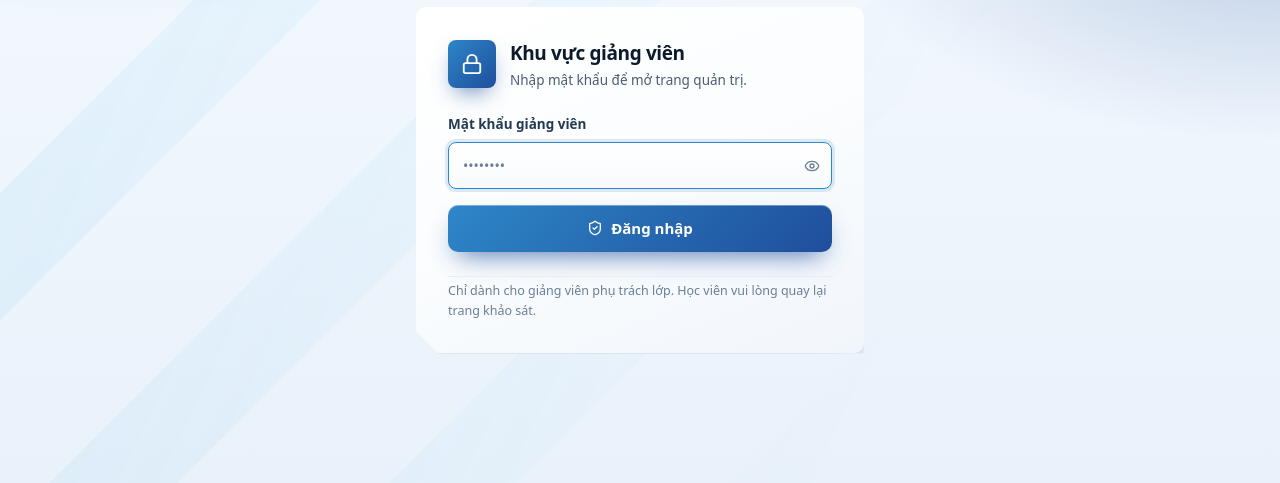
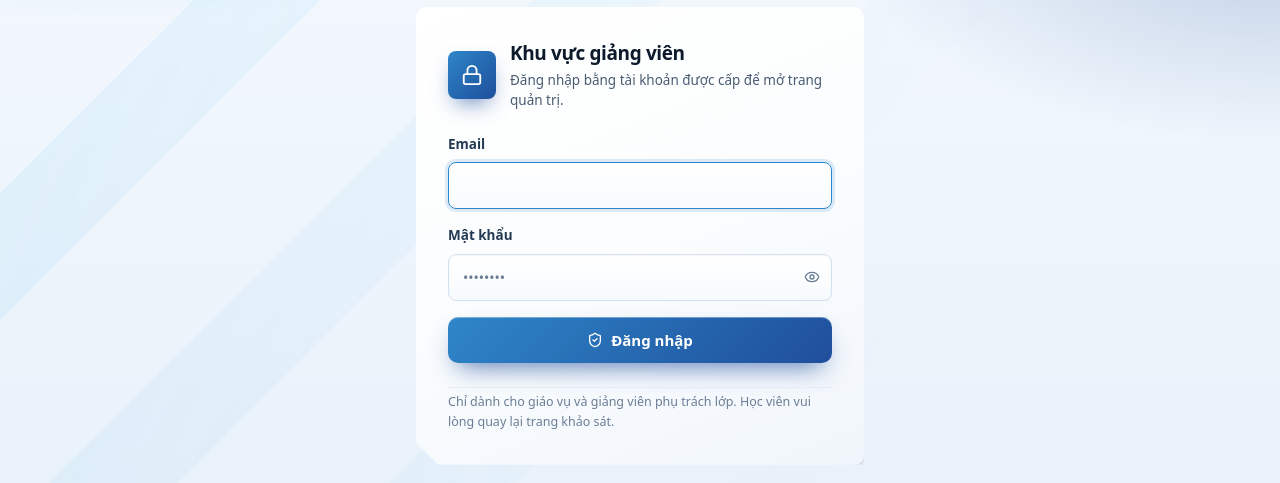
Before and after one commit to LamMilano/AI-edu-BVHV, a React (Vite) app: page / in a window 1280 px wide. Both pictures are taken after a click on the button "Quản trị". Shown: the part 146-629 px from the top of the page. Built offline with nearby package versions, Linux system fonts and the light colour scheme; no server answers; the database is empty.

Commit message:
feat: doi dang nhap giang vien sang email va mat khau
Co-Authored-By: Claude Opus 5 <noreply@anthropic.com>

```diff
--- a/src/components/TeacherLogin.tsx
+++ b/src/components/TeacherLogin.tsx
@@ -1,25 +1,34 @@
 import React, { useState } from "react";
-import { Lock, ShieldCheck, Eye, EyeOff, AlertCircle } from "lucide-react";
-import { checkTeacherPassword, setTeacherAuthed } from "../lib/auth";
+import { Lock, ShieldCheck, Eye, EyeOff, AlertCircle, Loader2 } from "lucide-react";
+import { signIn, authErrorMessage } from "../lib/authz";
 
 interface TeacherLoginProps {
   onSuccess: () => void;
 }
 
 export default function TeacherLogin({ onSuccess }: TeacherLoginProps) {
+  const [email, setEmail] = useState("");
   const [password, setPassword] = useState("");
   const [showPassword, setShowPassword] = useState(false);
-  const [error, setError] = useState(false);
+  const [error, setError] = useState<string | null>(null);
+  const [submitting, setSubmitting] = useState(false);
 
-  const handleSubmit = (e: React.FormEvent) => {
+  const handleSubmit = async (e: React.FormEvent) => {
     e.preventDefault();
-    if (checkTeacherPassword(password)) {
-      setTeacherAuthed();
-      setError(false);
+    if (submitting) return;
+
+    setSubmitting(true);
+    setError(null);
+    try {
+      await signIn(email, password);
       onSuccess();
-    } else {
-      setError(true);
+    } catch (err) {
+      const code = (err as { code?: string }).code || "";
+      setError(authErrorMessage(code));
+      // Xóa mật khẩu nhưng GIỮ email: gõ lại email mỗi lần sai rất phiền.
       setPassword("");
+    } finally {
+      setSubmitting(false);
     }
   };
 
@@ -33,31 +42,43 @@ export default function TeacherLogin({ onSuccess }: TeacherLoginProps) {
           <div>
             <h2 className="text-[19px] font-extrabold tracking-[-0.02em]">Khu vực giảng viên</h2>
             <p className="text-[13.5px] text-ink-3 mt-0.5">
-              Nhập mật khẩu để mở trang quản trị.
+              Đăng nhập bằng tài khoản được cấp để mở trang quản trị.
             </p>
           </div>
         </div>
 
         <form onSubmit={handleSubmit} className="space-y-4">
           <div>
-            <label
-              htmlFor="teacher-password"
-              className="block text-[13.5px] font-bold text-ink-2 mb-2"
-            >
-              Mật khẩu giảng viên
+            <label htmlFor="teacher-email" className="block text-[13.5px] font-bold text-ink-2 mb-2">
+              Email
+            </label>
+            <input
+              id="teacher-email"
+              type="email"
+              value={email}
+              onChange={(e) => { setEmail(e.target.value); if (error) setError(null); }}
+              autoFocus
+              autoComplete="username"
+              required
+              aria-invalid={!!error}
+              className={`field w-full px-3.5 py-3 text-[14px] ${error ? "field-error" : ""}`}
+            />
+          </div>
+
+          <div>
+            <label htmlFor="teacher-password" className="block text-[13.5px] font-bold text-ink-2 mb-2">
+              Mật khẩu
             </label>
             <div className="relative">
               <input
                 id="teacher-password"
                 type={showPassword ? "text" : "password"}
                 value={password}
-                onChange={(e) => {
-                  setPassword(e.target.value);
-                  if (error) setError(false);
-                }}
-                autoFocus
+                onChange={(e) => { setPassword(e.target.value); if (error) setError(null); }}
+                autoComplete="current-password"
+                required
                 placeholder="••••••••"
-                aria-invalid={error}
+                aria-invalid={!!error}
                 className={`field w-full px-3.5 py-3 pr-11 text-[14px] ${error ? "field-error" : ""}`}
               />
               <button
@@ -70,25 +91,29 @@ export default function TeacherLogin({ onSuccess }: TeacherLoginProps) {
                 {showPassword ? <EyeOff className="w-4 h-4" /> : <Eye className="w-4 h-4" />}
               </button>
             </div>
-            {error && (
-              <p className="flex items-center gap-1.5 text-[13px] text-danger-deep mt-2 font-semibold">
-                <AlertCircle className="w-4 h-4 flex-none" />
-                Mật khẩu không đúng. Vui lòng thử lại.
-              </p>
-            )}
           </div>
+
+          {error && (
+            <p className="flex items-center gap-1.5 text-[13px] text-danger-deep font-semibold" role="alert">
+              <AlertCircle className="w-4 h-4 flex-none" />
+              {error}
+            </p>
+          )}
 
           <button
             type="submit"
-            className="btn-primary w-full flex items-center justify-center gap-2 px-4 py-3 text-[15px] cursor-pointer"
+            disabled={submitting}
+            className="btn-primary w-full flex items-center justify-center gap-2 px-4 py-3 text-[15px] cursor-pointer disabled:opacity-60 disabled:cursor-not-allowed"
           >
-            <ShieldCheck className="w-4 h-4" />
-            Đăng nhập
+            {submitting
+              ? <Loader2 className="w-4 h-4 animate-spin" />
+              : <ShieldCheck className="w-4 h-4" />}
+            {submitting ? "Đang đăng nhập…" : "Đăng nhập"}
           </button>
         </form>
 
         <p className="text-[12.5px] text-ink-4 leading-relaxed pt-1 border-t border-line-soft">
-          Chỉ dành cho giảng viên phụ trách lớp. Học viên vui lòng quay lại trang khảo sát.
+          Chỉ dành cho giáo vụ và giảng viên phụ trách lớp. Học viên vui lòng quay lại trang khảo sát.
         </p>
       </div>
     </div>
```
